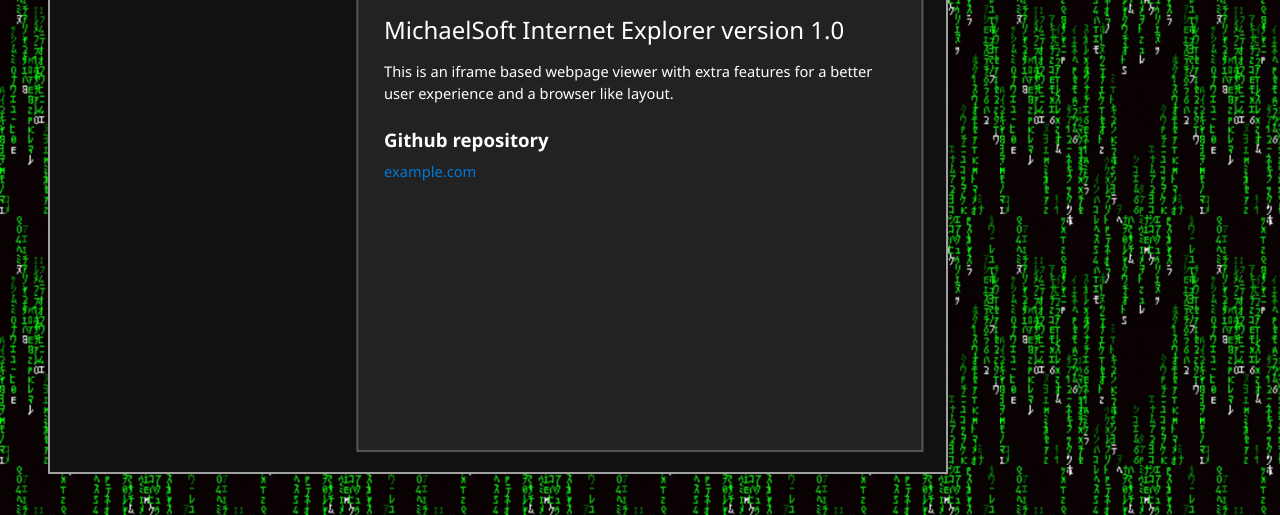
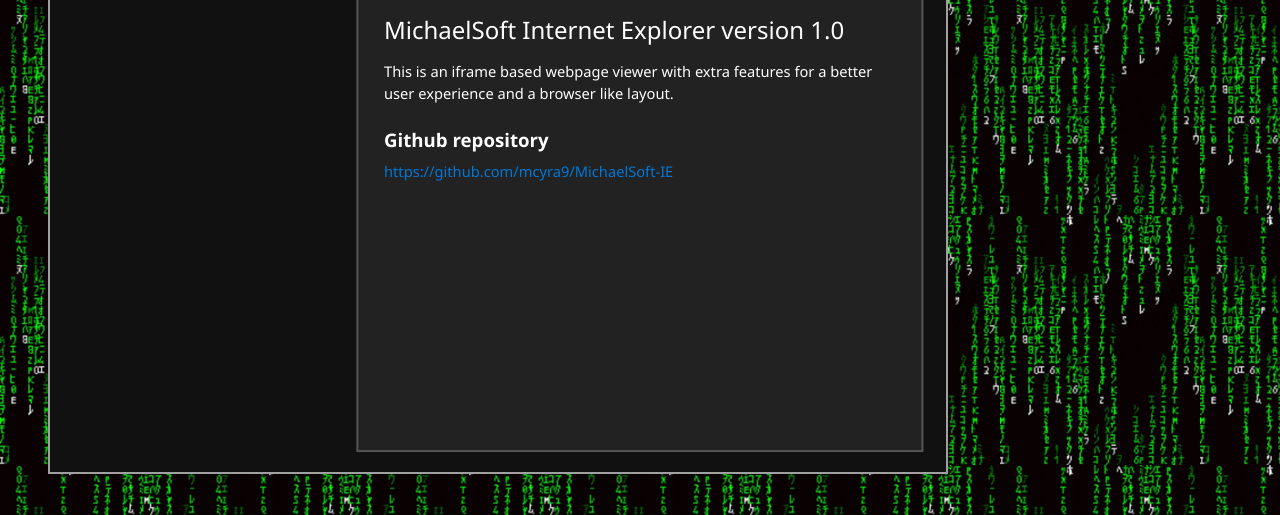
Before and after one commit to mcyra9/MichaelSoft-IE, a plain HTML site: page index.html in a window 1280 px wide. Both pictures are taken after a click on the element "about project". Shown: the part 285-800 px from the top of the page. Drawn offline with Linux system fonts and the light colour scheme.

Commit message:
added Github repo link

```diff
--- a/index.html
+++ b/index.html
@@ -73,7 +73,7 @@
         <h3>MichaelSoft Internet Explorer version 1.0</h3>
         <p>This is an iframe based webpage viewer with extra features for a better user experience and a browser like layout.</p>
         <h4>Github repository</h4>
-        <a>example.com</a>
+        <a>https://github.com/mcyra9/MichaelSoft-IE</a>
     </div>
 
     <div id="authorBox" class="box" style="display: none">
```
